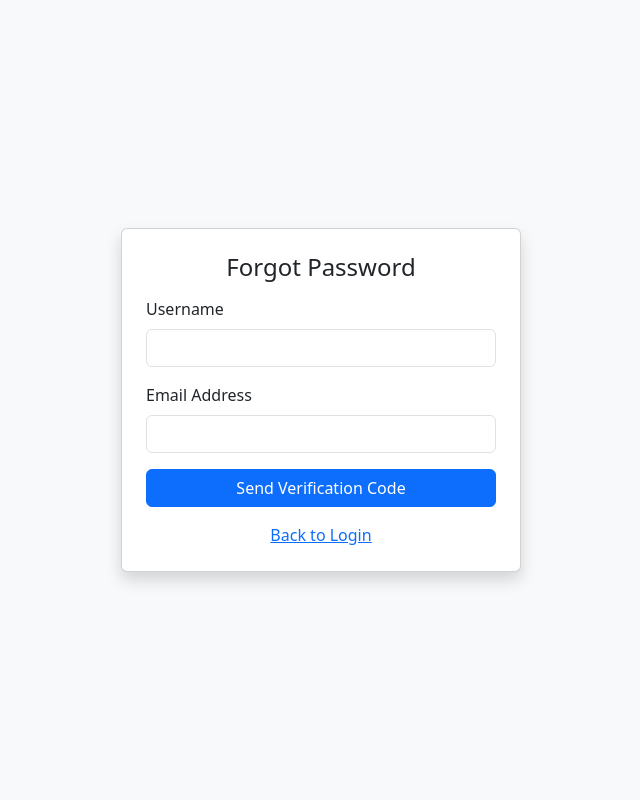
After one commit to alireza841384/BookProject, a Django app: page /forgot-password/ in a window 1280 px wide. The commit adds this page. Shown: the whole page, without its empty margins (319-959 px from the left). Run offline with Django 5.2, Linux system fonts and the light colour scheme.

Commit message:
Change Password with Email(If you forget)

```diff
--- /dev/null
+++ b/bookstore/account/templates/mypages/forgot_password.html
@@ -0,0 +1,32 @@
+<!-- templates/mypages/forgot_password.html -->
+<!DOCTYPE html>
+<html lang="en">
+<head>
+    <meta charset="UTF-8">
+    <title>Forgot Password</title>
+    <link href="https://cdn.jsdelivr.net/npm/bootstrap@5.3.0/dist/css/bootstrap.min.css" rel="stylesheet">
+</head>
+<body class="bg-light d-flex justify-content-center align-items-center vh-100">
+    <div class="card p-4 shadow" style="width: 400px;">
+        <h4 class="mb-3 text-center">Forgot Password</h4>
+        {% if error %}
+        <div class="alert alert-danger">{{ error }}</div>
+        {% endif %}
+        <form method="post">
+            {% csrf_token %}
+            <div class="mb-3">
+                <label for="username" class="form-label">Username</label>
+                <input type="text" name="username" class="form-control" required>
+            </div>
+            <div class="mb-3">
+                <label for="email" class="form-label">Email Address</label>
+                <input type="email" name="email" class="form-control" required>
+            </div>
+            <button type="submit" class="btn btn-primary w-100">Send Verification Code</button>
+        </form>
+        <div class="mt-3 text-center">
+            <a href="{% url 'loginPage' %}">Back to Login</a>
+        </div>
+    </div>
+</body>
+</html>
--- a/bookstore/account/templates/mypages/verify_code.html
+++ b/bookstore/account/templates/mypages/verify_code.html
@@ -263,7 +263,7 @@
     </div>
 
     <script>
-        // انتخابی – اگر خواستی می‌تونی اینجا هم انیمیشن یا افکت بذاری
+
     </script>
 </body>
 
--- a/bookstore/account/views.py
+++ b/bookstore/account/views.py
@@ -19,19 +19,22 @@ from .forms import CustomUserCreationForm
 from django.contrib.auth.models import User
 from django.contrib.auth import login
 from django.shortcuts import render, redirect
+from django.contrib.auth.password_validation import validate_password
+from django.core.exceptions import ValidationError
+
 
 
 def signupView(request):
     if request.method == "POST":
         form = CustomUserCreationForm(request.POST)
         if form.is_valid():
-            # ایمیل را بگیر
+
             email = form.cleaned_data['email']
 
-            # کد ۶ رقمی بساز
+
             code = str(random.randint(100000, 999999))
 
-            # ذخیره اطلاعات توی session
+
             request.session['temp_user_data'] = {
                 'username': form.cleaned_data['username'],
                 'email': email,
@@ -40,7 +43,7 @@ def signupView(request):
                 'code': code
             }
 
-            # ارسال ایمیل
+
             send_mail(
                 'Verification Code',
                 f'Your verification code is: {code}',
@@ -101,3 +104,80 @@ def loginView(request):
             })
     else:
         return render(request, 'mypages/login.html')
+
+
+
+def generate_code():
+    return str(random.randint(100000, 999999))
+
+
+def forgot_password_view(request):
+    if request.method == "POST":
+        username = request.POST['username']
+        email = request.POST['email']
+        try:
+            user = User.objects.get(username = username)
+        except:
+            return render(request ,'mypages/forgot_password.html' , {'error' : 'Username not found.'} )
+        if user.email != email:
+            return render(request ,'mypages/forgot_password.html' , {'error' : 'Email does not match.'})
+        code = generate_code()
+        request.session['reset_user'] = user.username
+        request.session['reset_code'] = code
+        send_mail(
+            subject= 'BookManagement Password Reset Code',
+            message=f'Your password reset code is: {code}',
+            from_email=settings.DEFAULT_FROM_EMAIL,
+            recipient_list=[email]
+        )
+
+        return redirect('verify_forgot_code')
+    return render(request, 'mypages/forgot_password.html')
+
+
+def verify_forgot_code_view(request):
+    if request.method == 'POST':
+        code = request.POST['code']
+        if code == request.session.get('reset_code'):
+             return redirect('reset_password')
+        return render(request, 'mypages/forgot_verify_code.html', {'error': 'Invalid code.'})
+
+    return render(request, 'mypages/forgot_verify_code.html')
+
+
+
+def reset_password_view(request):
+    username = request.session.get('reset_user')
+    if not username:
+        return redirect('forgot_password')
+
+    try:
+        user = User.objects.get(username=username)
+    except User.DoesNotExist:
+        return redirect('forgot_password')
+
+    if request.method == 'POST':
+        new_pass = request.POST['new_password']
+        confirm = request.POST['confirm_password']
+
+        if new_pass != confirm:
+            return render(request, 'mypages/reset_password.html', {'error': 'Passwords do not match.'})
+
+        try:
+
+            validate_password(new_pass, user=user)
+        except ValidationError as e:
+            return render(request, 'mypages/reset_password.html', {
+                'error': e.messages[0]
+            })
+
+        user.set_password(new_pass)
+        user.save()
+        login(request, user)
+
+        request.session.pop('reset_user', None)
+        request.session.pop('reset_code', None)
+
+        return redirect('home')
+
+    return render(request, 'mypages/reset_password.html')
--- a/bookstore/bookstore/urls.py
+++ b/bookstore/bookstore/urls.py
@@ -17,7 +17,7 @@ Including another URLconf
 
 from django.contrib import admin
 from django.urls import path, include
-from account.views import signupView, home, loginView , verify_email
+from account.views import signupView, home, loginView , verify_email , forgot_password_view , verify_forgot_code_view , reset_password_view
 from django.contrib.auth.views import LogoutView, LoginView
 import books
 
@@ -29,4 +29,7 @@ urlpatterns = [
     path("", loginView, name="loginPage"),
     path('home/', include('books.urls')),
     path('signup/verify/', verify_email, name="verify_email"),
+    path('forgot-password/', forgot_password_view, name='forgot_password'),
+    path('forgot-password/verify/', verify_forgot_code_view, name='verify_forgot_code'),
+    path('forgot-password/reset/', reset_password_view, name='reset_password'),
 ]
```
Also changed, not shown: bookstore/account/templates/mypages/forgot_verify_code.html (added, +28 -0 lines), bookstore/account/templates/mypages/login.html (+6 -26 lines), bookstore/account/templates/mypages/reset_password.html (added, +70 -0 lines), bookstore/db.sqlite3.
